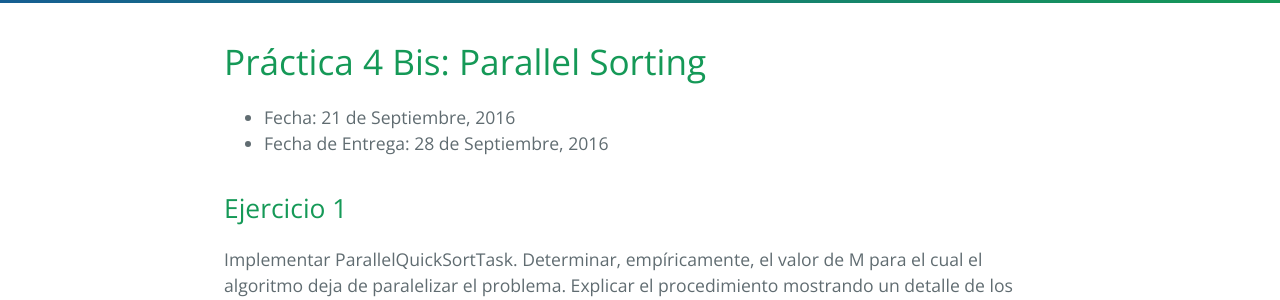
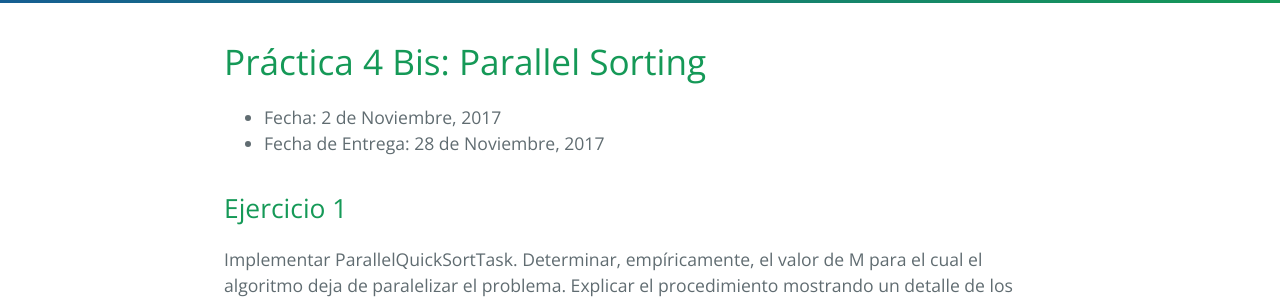
Before and after one commit to FacultadDeIngenieria/anaydis, a Jekyll site: the page built from practice/tp4bis.md, in a window 1280 px wide. Shown: the part 266-566 px from the top of the page. Built offline with Jekyll 4.4.1, drawn with Linux system fonts in a browser that asks for light colours.

Commit message:
Fix dates tp4bis.

```diff
--- a/practice/tp4bis.md
+++ b/practice/tp4bis.md
@@ -6,8 +6,8 @@ permalink: /practice/4bis
 
 # Práctica 4 Bis: Parallel Sorting
 
-* Fecha: 21 de Septiembre, 2016
-* Fecha de Entrega: 28 de Septiembre, 2016
+* Fecha: 2 de Noviembre, 2017
+* Fecha de Entrega: 28 de Noviembre, 2017
 
 ## Ejercicio 1
 
```
